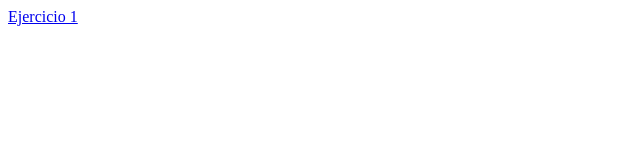
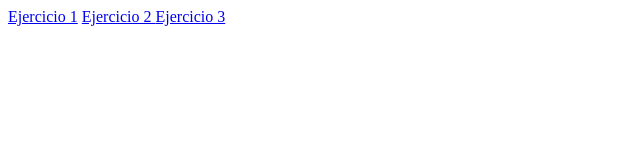
Before and after one commit to LupitaMZ/05-logica-js, a plain HTML site: page index.html in a window 1280 px wide. Shown: the whole page, without its empty margins (0-640 px from the left). Drawn offline with Linux system fonts and the light colour scheme.

Commit message:
le agregue los links faltantes

```diff
--- a/index.html
+++ b/index.html
@@ -4,5 +4,7 @@
 </head>
 <body>
     <a href="ejercicio1.html">Ejercicio 1</a>
+    <a href="ejercicio2.html">Ejercicio 2 </a>
+    <a href="ejercicio3.html">Ejercicio 3 </a>
 </body>
 </html>
```
